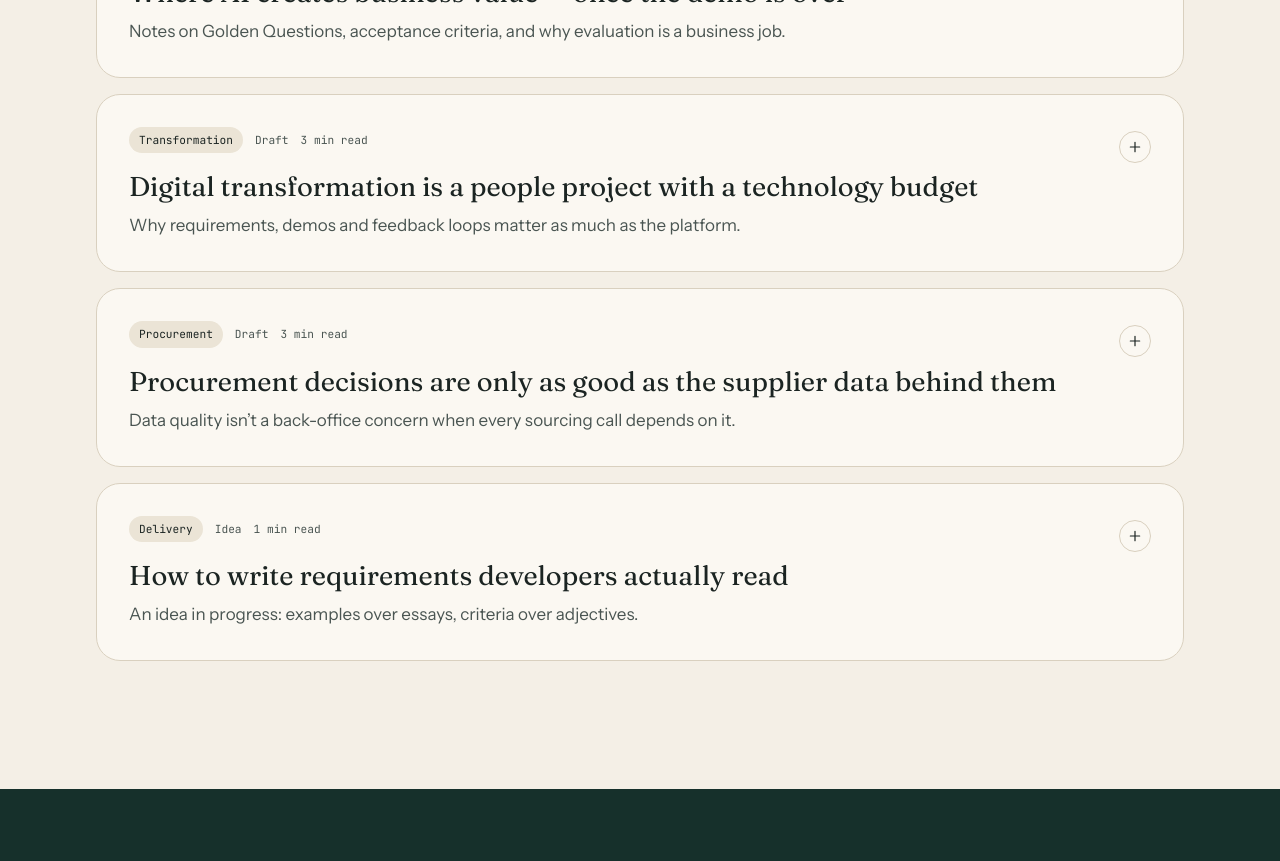
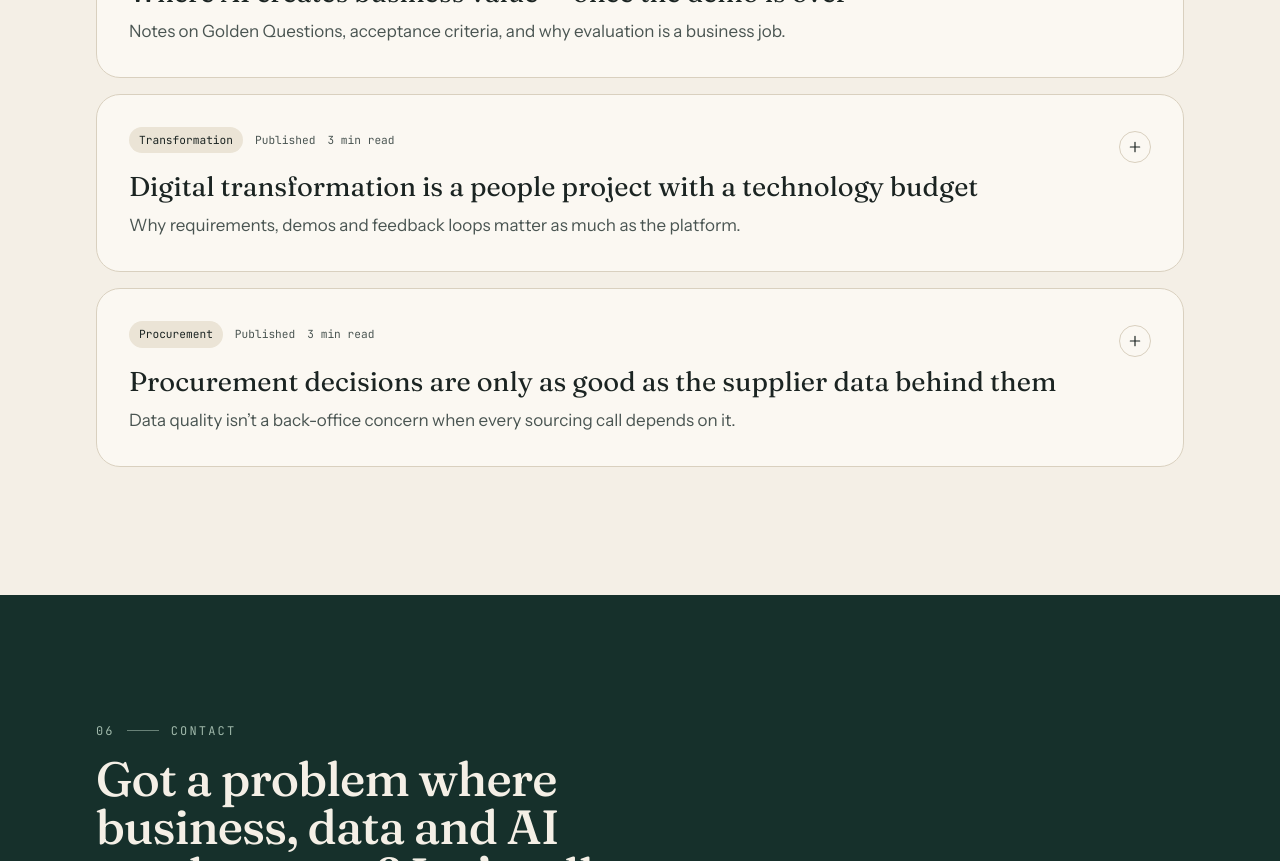
Before and after one commit to akash-br/akashbr, a React (Vite) app: page / in a window 1280 px wide. Shown: the part 10120-10981 px from the top of the page. Built offline with nearby package versions, Linux system fonts and the light colour scheme.

Commit message:
Change status from draft to published for multiple ideas

```diff
--- a/src/content/ideas.ts
+++ b/src/content/ideas.ts
@@ -20,7 +20,7 @@ export const ideas: Idea[] = [
     dek: "What separates a dashboard people act on from one they admire and close.",
     topic: "Analytics",
     readMins: 3,
-    status: "draft",
+    status: "published",
     body: [
       "Most dashboards don’t fail because they’re ugly. They fail because nobody agreed what decision they were meant to support.",
       "A useful dashboard answers a specific question for a specific person, at the moment they need to decide something. If you can’t name that person and that decision, you’re not designing a dashboard — you’re designing a screensaver.",
@@ -35,7 +35,7 @@ export const ideas: Idea[] = [
     dek: "Notes on Golden Questions, acceptance criteria, and why evaluation is a business job.",
     topic: "AI",
     readMins: 4,
-    status: "draft",
+    status: "published",
     body: [
       "Every AI demo is impressive. That’s what demos are for. The real question is what happens on the hundredth question, asked by someone who wasn’t in the demo.",
       "That’s why I think evaluation belongs to the business, not just to the engineers. Engineers can measure whether a model behaves consistently. Only the people doing the work can say whether an answer is actually right for their process.",
@@ -50,7 +50,7 @@ export const ideas: Idea[] = [
     dek: "Why requirements, demos and feedback loops matter as much as the platform.",
     topic: "Transformation",
     readMins: 3,
-    status: "draft",
+    status: "published",
     body: [
       "It’s tempting to measure transformation by what was deployed. The more honest metric is what changed in how people work.",
       "Technology teams and business teams usually want the same outcome. They just describe it in different languages — one in features and data models, the other in pain points and deadlines. A surprising amount of transformation work is translation.",
@@ -64,7 +64,7 @@ export const ideas: Idea[] = [
     dek: "Data quality isn’t a back-office concern when every sourcing call depends on it.",
     topic: "Procurement",
     readMins: 3,
-    status: "draft",
+    status: "published",
     body: [
       "Procurement runs on information: who the supplier is, what we spend with them, how that spend is classified, and how all of it connects across systems.",
       "When that data is inconsistent, every downstream thing inherits the problem — the supplier profile, the analytics, and now the AI assistant answering questions about both.",
@@ -72,15 +72,4 @@ export const ideas: Idea[] = [
       "Better data doesn’t make decisions for buyers. It makes their decisions faster to reach and easier to defend.",
     ],
   },
-  {
-    slug: "requirements-developers-read",
-    title: "How to write requirements developers actually read",
-    dek: "An idea in progress: examples over essays, criteria over adjectives.",
-    topic: "Delivery",
-    readMins: 1,
-    status: "idea",
-    body: [
-      "This one is still an outline. The short version: replace adjectives (“fast”, “intuitive”, “accurate”) with examples and testable criteria, and you’ll have fewer meetings about what the requirement meant.",
-    ],
-  },
 ];
```
